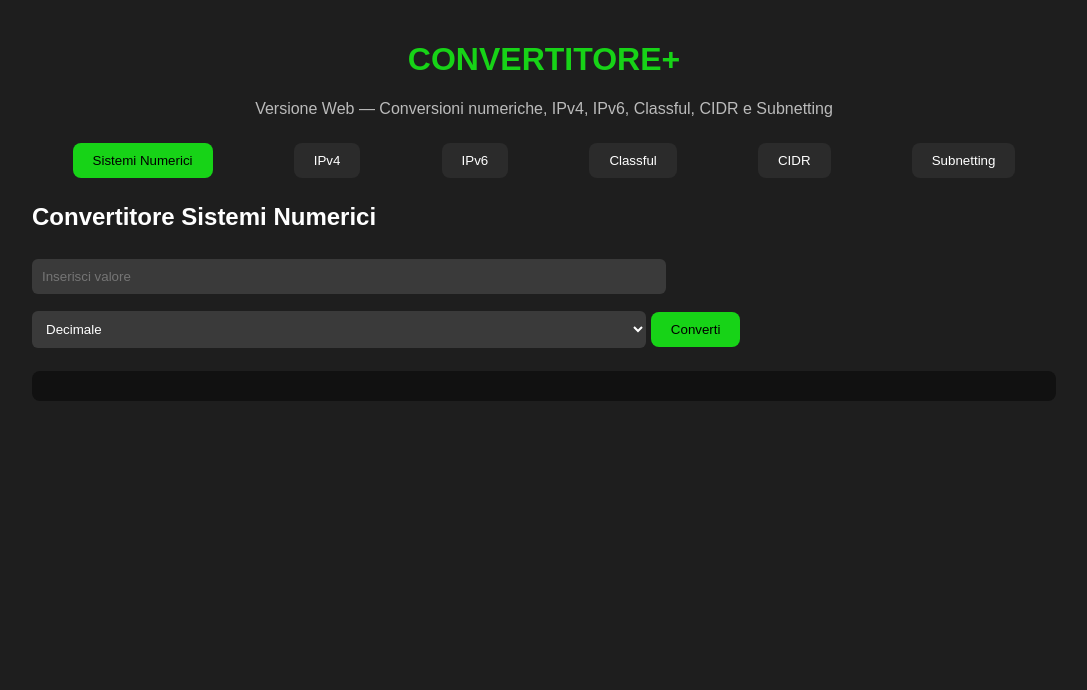
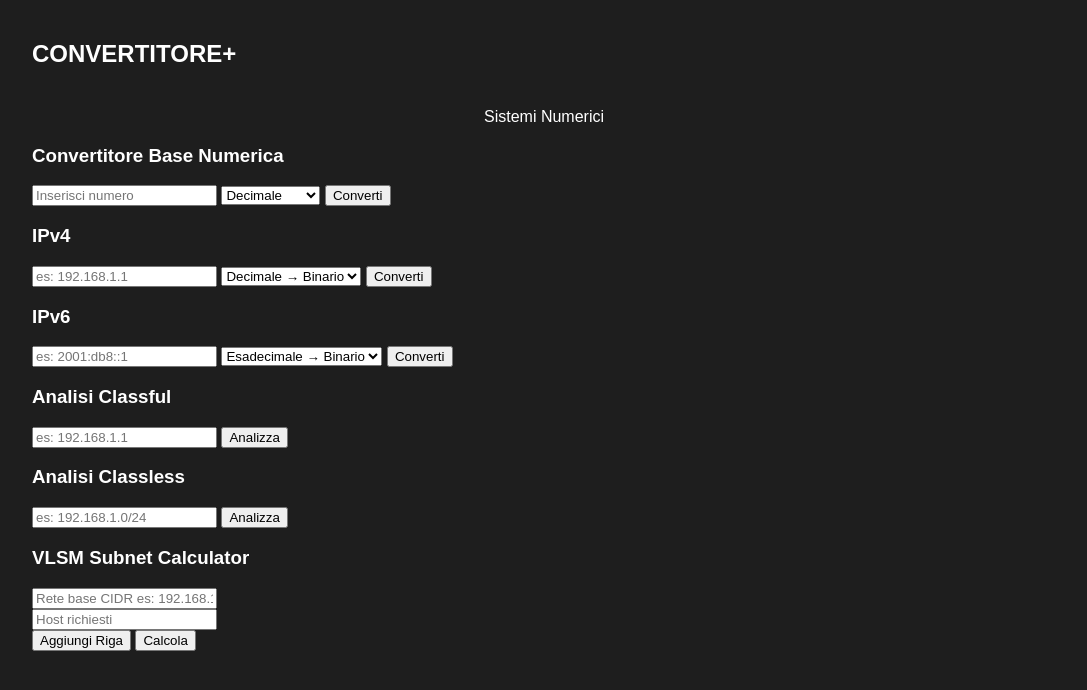
Before and after one commit to Valle-Diego/Utilities, a Flask app: page / in a window 1280 px wide. Shown: the top 690 px of the page, without its empty margins (96-1183 px from the left). Run offline with Flask 3, Linux system fonts and the light colour scheme.

Commit message:
Update index.html

```diff
--- a/templates/index.html
+++ b/templates/index.html
@@ -3,172 +3,138 @@
 <head>
     <meta charset="UTF-8">
     <meta name="viewport" content="width=device-width, initial-scale=1.0">
-    <title>CONVERTITORE+ (WEB)</title>
-    <link rel="stylesheet" href="/static/style.css">
+    <title>CONVERTITORE+</title>
+    <link rel="stylesheet" href="{{ url_for('static', filename='style.css') }}">
 </head>
 <body>
-
 <div class="container">
-    <h1>CONVERTITORE+</h1>
-    <p class="subtitle">Versione Web — Conversioni numeriche, IPv4, IPv6, Classful, CIDR e Subnetting</p>
-
+    <h2>CONVERTITORE+</h2>
     <div class="tabs">
-        <button class="tab-button active" onclick="openTab('num')">Sistemi Numerici</button>
-        <button class="tab-button" onclick="openTab('ipv4')">IPv4</button>
-        <button class="tab-button" onclick="openTab('ipv6')">IPv6</button>
-        <button class="tab-button" onclick="openTab('classful')">Classful</button>
-        <button class="tab-button" onclick="openTab('cidr')">CIDR</button>
-        <button class="tab-button" onclick="openTab('subnet')">Subnetting</button>
+        <div class="tab active" data-tab="numeri">Sistemi Numerici</div>
+        <div class="tab" data-tab="ipv4">IPv4</div>
+        <div class="tab" data-tab="ipv6">IPv6</div>
+        <div class="tab" data-tab="classful">Classful</div>
+        <div class="tab" data-tab="classless">Classless</div>
+        <div class="tab" data-tab="vlsm">VLSM</div>
     </div>
 
-    <!-- ================= SISTEMI NUMERICI ================= -->
-    <div id="num" class="tab active">
-        <h2>Convertitore Sistemi Numerici</h2>
-
-        <input id="num_val" class="input" placeholder="Inserisci valore">
-        <select id="num_base" class="input">
-            <option value="dec">Decimale</option>
-            <option value="bin">Binario</option>
-            <option value="oct">Ottale</option>
-            <option value="hex">Esadecimale</option>
+    <div class="tab-content active" id="numeri">
+        <h3>Convertitore Base Numerica</h3>
+        <input type="text" id="num_val" placeholder="Inserisci numero">
+        <select id="num_base">
+            <option>Decimale</option>
+            <option>Binario</option>
+            <option>Ottale</option>
+            <option>Esadecimale</option>
         </select>
-
-        <button onclick="convertiNumero()" class="btn">Converti</button>
-        <pre id="num_out" class="output"></pre>
+        <button onclick="convertiNumero()">Converti</button>
+        <pre class="result-box" id="num_res"></pre>
     </div>
 
-    <!-- ================= IPv4 ================= -->
-    <div id="ipv4" class="tab">
-        <h2>Convertitore IPv4</h2>
-
-        <input id="ipv4_val" class="input" placeholder="Inserisci IPv4">
-        <select id="ipv4_tipo" class="input">
+    <div class="tab-content" id="ipv4">
+        <h3>IPv4</h3>
+        <input type="text" id="ipv4_val" placeholder="es: 192.168.1.1">
+        <select id="ipv4_tipo">
             <option value="dec_to_bin">Decimale → Binario</option>
             <option value="bin_to_dec">Binario → Decimale</option>
         </select>
-
-        <button onclick="convertiIPv4()" class="btn">Converti</button>
-        <pre id="ipv4_out" class="output"></pre>
+        <button onclick="convertiIPv4()">Converti</button>
+        <pre class="result-box" id="ipv4_res"></pre>
     </div>
 
-    <!-- ================= IPv6 ================= -->
-    <div id="ipv6" class="tab">
-        <h2>Convertitore IPv6</h2>
-
-        <input id="ipv6_val" class="input" placeholder="Inserisci IPv6">
-        <select id="ipv6_tipo" class="input">
-            <option value="hex_to_bin">Hex → Binario</option>
-            <option value="bin_to_hex">Binario → Hex</option>
+    <div class="tab-content" id="ipv6">
+        <h3>IPv6</h3>
+        <input type="text" id="ipv6_val" placeholder="es: 2001:db8::1">
+        <select id="ipv6_tipo">
+            <option value="hex_to_bin">Esadecimale → Binario</option>
+            <option value="bin_to_hex">Binario → Esadecimale</option>
         </select>
-
-        <button onclick="convertiIPv6()" class="btn">Converti</button>
-        <pre id="ipv6_out" class="output"></pre>
+        <button onclick="convertiIPv6()">Converti</button>
+        <pre class="result-box" id="ipv6_res"></pre>
     </div>
 
-    <!-- ================= CLASSFUL ================= -->
-    <div id="classful" class="tab">
-        <h2>Analisi IPv4 Classful</h2>
-
-        <input id="classful_val" class="input" placeholder="Inserisci IPv4">
-
-        <button onclick="analizzaClassful()" class="btn">Analizza</button>
-        <pre id="classful_out" class="output"></pre>
+    <div class="tab-content" id="classful">
+        <h3>Analisi Classful</h3>
+        <input type="text" id="classful_val" placeholder="es: 192.168.1.1">
+        <button onclick="analizzaClassful()">Analizza</button>
+        <pre class="result-box" id="classful_res"></pre>
     </div>
 
-    <!-- ================= CIDR ================= -->
-    <div id="cidr" class="tab">
-        <h2>Analisi IPv4 CIDR</h2>
-
-        <input id="cidr_val" class="input" placeholder="Es: 192.168.1.0/24">
-
-        <button onclick="analizzaCIDR()" class="btn">Analizza</button>
-        <pre id="cidr_out" class="output"></pre>
+    <div class="tab-content" id="classless">
+        <h3>Analisi Classless</h3>
+        <input type="text" id="classless_val" placeholder="es: 192.168.1.0/24">
+        <button onclick="analizzaClassless()">Analizza</button>
+        <pre class="result-box" id="classless_res"></pre>
     </div>
 
-    <!-- ================= SUBNETTING ================= -->
-    <div id="subnet" class="tab">
-        <h2>Subnetting</h2>
-
-        <input id="subnet_network" class="input" placeholder="Rete es: 192.168.1.0/24">
-
-        <select id="subnet_mode" class="input">
-            <option value="num">Dividi in N subnet</option>
-            <option value="size">Sottoreti da X host</option>
-        </select>
-
-        <input id="subnet_value" class="input" placeholder="Es: 4 (subnet) oppure 50 (host)">
-
-        <button onclick="subnetting()" class="btn">Genera Subnet</button>
-        <pre id="subnet_out" class="output big"></pre>
+    <div class="tab-content" id="vlsm">
+        <h3>VLSM Subnet Calculator</h3>
+        <input type="text" id="vlsm_rete" placeholder="Rete base CIDR es: 192.168.10.0/24">
+        <div id="vlsm_hosts">
+            <input type="text" class="vlsm_host" placeholder="Host richiesti">
+        </div>
+        <button onclick="aggiungiHost()">Aggiungi Riga</button>
+        <button onclick="calcolaVLSM()">Calcola</button>
+        <pre class="result-box" id="vlsm_res"></pre>
     </div>
-
 </div>
 
-<!-- JS -->
 <script>
-function openTab(name) {
-    document.querySelectorAll(".tab").forEach(t => t.classList.remove("active"));
-    document.querySelectorAll(".tab-button").forEach(t => t.classList.remove("active"));
-    document.getElementById(name).classList.add("active");
-    event.target.classList.add("active");
+const tabs=document.querySelectorAll(".tab");
+tabs.forEach(t=>{
+    t.onclick=()=>{
+        tabs.forEach(x=>x.classList.remove("active"));
+        document.querySelectorAll(".tab-content").forEach(x=>x.classList.remove("active"));
+        t.classList.add("active");
+        document.getElementById(t.dataset.tab).classList.add("active");
+    };
+});
+
+async function convertiNumero(){
+    let val=document.getElementById("num_val").value;
+    let base=document.getElementById("num_base").value;
+    let res=await fetch("/api/converti",{method:"POST",headers:{"Content-Type":"application/json"},body:JSON.stringify({valore:val,base:base})});
+    document.getElementById("num_res").textContent=JSON.stringify(await res.json(),null,2);
 }
 
-async function post(url, data) {
-    let res = await fetch(url, {
-        method: "POST",
-        headers: {"Content-Type": "application/x-www-form-urlencoded"},
-        body: new URLSearchParams(data)
-    });
-    return res.json();
+async function convertiIPv4(){
+    let val=document.getElementById("ipv4_val").value;
+    let tipo=document.getElementById("ipv4_tipo").value;
+    let res=await fetch("/api/ipv4",{method:"POST",headers:{"Content-Type":"application/json"},body:JSON.stringify({valore:val,tipo:tipo})});
+    document.getElementById("ipv4_res").textContent=JSON.stringify(await res.json(),null,2);
 }
 
-async function convertiNumero() {
-    let data = await post("/converti", {
-        valore: num_val.value,
-        base: num_base.value
-    });
-    num_out.innerText = JSON.stringify(data, null, 2);
+async function convertiIPv6(){
+    let val=document.getElementById("ipv6_val").value;
+    let tipo=document.getElementById("ipv6_tipo").value;
+    let res=await fetch("/api/ipv6",{method:"POST",headers:{"Content-Type":"application/json"},body:JSON.stringify({valore:val,tipo:tipo})});
+    document.getElementById("ipv6_res").textContent=JSON.stringify(await res.json(),null,2);
 }
 
-async function convertiIPv4() {
-    let data = await post("/ipv4", {
-        valore: ipv4_val.value,
-        tipo: ipv4_tipo.value
-    });
-    ipv4_out.innerText = JSON.stringify(data, null, 2);
+async function analizzaClassful(){
+    let val=document.getElementById("classful_val").value;
+    let res=await fetch("/api/classful",{method:"POST",headers:{"Content-Type":"application/json"},body:JSON.stringify({valore:val})});
+    document.getElementById("classful_res").textContent=JSON.stringify(await res.json(),null,2);
 }
 
-async function convertiIPv6() {
-    let data = await post("/ipv6", {
-        valore: ipv6_val.value,
-        tipo: ipv6_tipo.value
-    });
-    ipv6_out.innerText = JSON.stringify(data, null, 2);
+async function analizzaClassless(){
+    let val=document.getElementById("classless_val").value;
+    let res=await fetch("/api/classless",{method:"POST",headers:{"Content-Type":"application/json"},body:JSON.stringify({valore:val})});
+    document.getElementById("classless_res").textContent=JSON.stringify(await res.json(),null,2);
 }
 
-async function analizzaClassful() {
-    let data = await post("/classful", {
-        valore: classful_val.value
-    });
-    classful_out.innerText = JSON.stringify(data, null, 2);
+function aggiungiHost(){
+    let div=document.createElement("div");
+    div.innerHTML='<input type="text" class="vlsm_host" placeholder="Host richiesti">';
+    document.getElementById("vlsm_hosts").appendChild(div);
 }
 
-async function analizzaCIDR() {
-    let data = await post("/classless", {
-        valore: cidr_val.value
-    });
-    cidr_out.innerText = JSON.stringify(data, null, 2);
-}
-
-async function subnetting() {
-    let data = await post("/subnetting", {
-        network: subnet_network.value,
-        mode: subnet_mode.value,
-        value: subnet_value.value
-    });
-    subnet_out.innerText = JSON.stringify(data, null, 2);
+async function calcolaVLSM(){
+    let rete=document.getElementById("vlsm_rete").value;
+    let hosts=[...document.querySelectorAll(".vlsm_host")].map(x=>parseInt(x.value)||0).filter(x=>x>0);
+    let res=await fetch("/api/vlsm",{method:"POST",headers:{"Content-Type":"application/json"},body:JSON.stringify({rete:rete,hosts:hosts})});
+    document.getElementById("vlsm_res").textContent=JSON.stringify(await res.json(),null,2);
 }
 </script>
-
 </body>
 </html>
```
